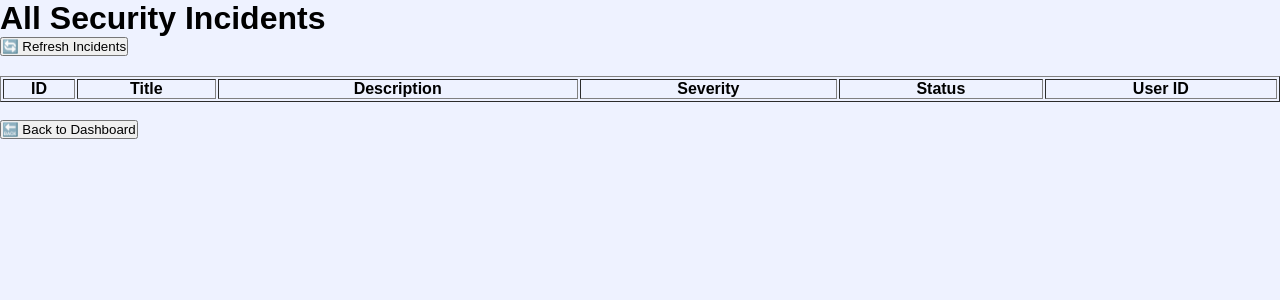
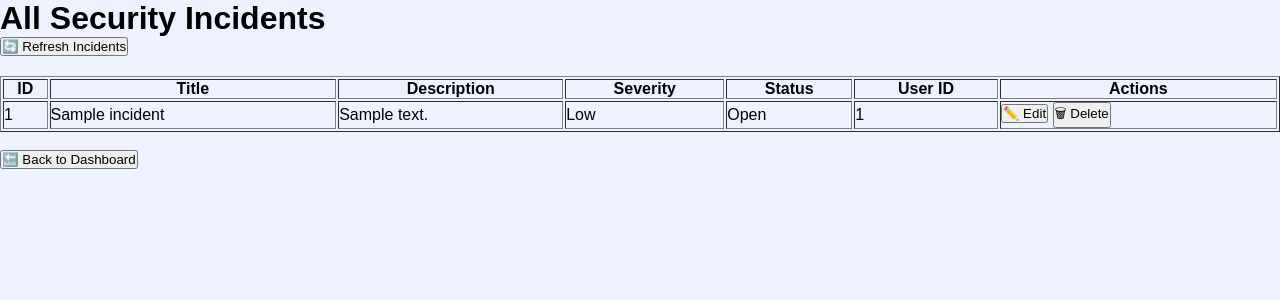
Before and after one commit to bhuwankhadka99/Cybersecurity-Incident-Reporting-System, a Flask app: page /view-incidents in a window 1280 px wide. Shown: the part 77-377 px from the top of the page. Run offline with Flask 3, Linux system fonts and the light colour scheme; tables that the repository leaves empty hold one stand-in row (values such as "Sample post"); data that the repository does not hold is empty.

Commit message:
Added incident view edit and delete functionality

```diff
--- a/routes.py
+++ b/routes.py
@@ -151,7 +151,7 @@ def create_incident():
         category_id=category_id,
         severity=severity,
         status=status,
-        reported_by=user_id
+        user_id=user_id
 
     )
 
@@ -200,7 +200,7 @@ def get_incidents():
             "description": incident.description,
             "severity": incident.severity,
             "status": incident.status,
-            "user_id": incident.reported_by
+            "user_id": incident.user_id
 
         })
 
--- a/static/js/view_incidents.js
+++ b/static/js/view_incidents.js
@@ -1,20 +1,14 @@
 function loadIncidents(){
-
 
     fetch("/incidents")
 
-
     .then(response => response.json())
-
 
     .then(data => {
 
-
         let table = document.getElementById("incidentTable");
 
-
         table.innerHTML = "";
-
 
 
         data.incidents.forEach(incident => {
@@ -35,6 +29,20 @@ let row = `
             <td>${incident.status}</td>
 
             <td>${incident.user_id}</td>
+
+            <td>
+
+            <button onclick="editIncident(${incident.id})">
+            ✏️ Edit
+            </button>
+
+
+            <button onclick="deleteIncident(${incident.id})">
+            🗑 Delete
+            </button>
+
+
+            </td>
 
             </tr>
 
@@ -61,4 +69,100 @@ console.log(error);
 
 
 
+
+function deleteIncident(id){
+
+
+    if(confirm("Are you sure you want to delete this incident?")){
+
+
+        fetch(`/incident/${id}`, {
+
+            method:"DELETE"
+
+        })
+
+
+        .then(response => response.json())
+
+
+        .then(data => {
+
+
+            alert(data.message);
+
+
             loadIncidents();
+
+
+        });
+
+
+    }
+
+}
+
+
+
+
+function editIncident(id){
+
+
+    let title = prompt("Enter new incident title:");
+
+    let severity = prompt(
+        "Enter severity (Low, Medium, High, Critical):"
+    );
+
+
+    if(title && severity){
+
+
+        fetch(`/incident/${id}`,{
+
+
+            method:"PUT",
+
+
+            headers:{
+
+                "Content-Type":"application/json"
+
+            },
+
+
+            body:JSON.stringify({
+
+                title:title,
+
+                severity:severity
+
+            })
+
+
+        })
+
+
+        .then(response=>response.json())
+
+
+        .then(data=>{
+
+
+            alert(data.message);
+
+
+            loadIncidents();
+
+
+        });
+
+
+    }
+
+}
+
+
+
+
+loadIncidents();
--- a/templates/view_incidents.html
+++ b/templates/view_incidents.html
@@ -57,6 +57,7 @@ Dashboard
 <th>Status</th>
 
 <th>User ID</th>
+<th>Actions</th>
 
 </tr>
 
```
Lines whose indentation alone changed are shown as unchanged.
